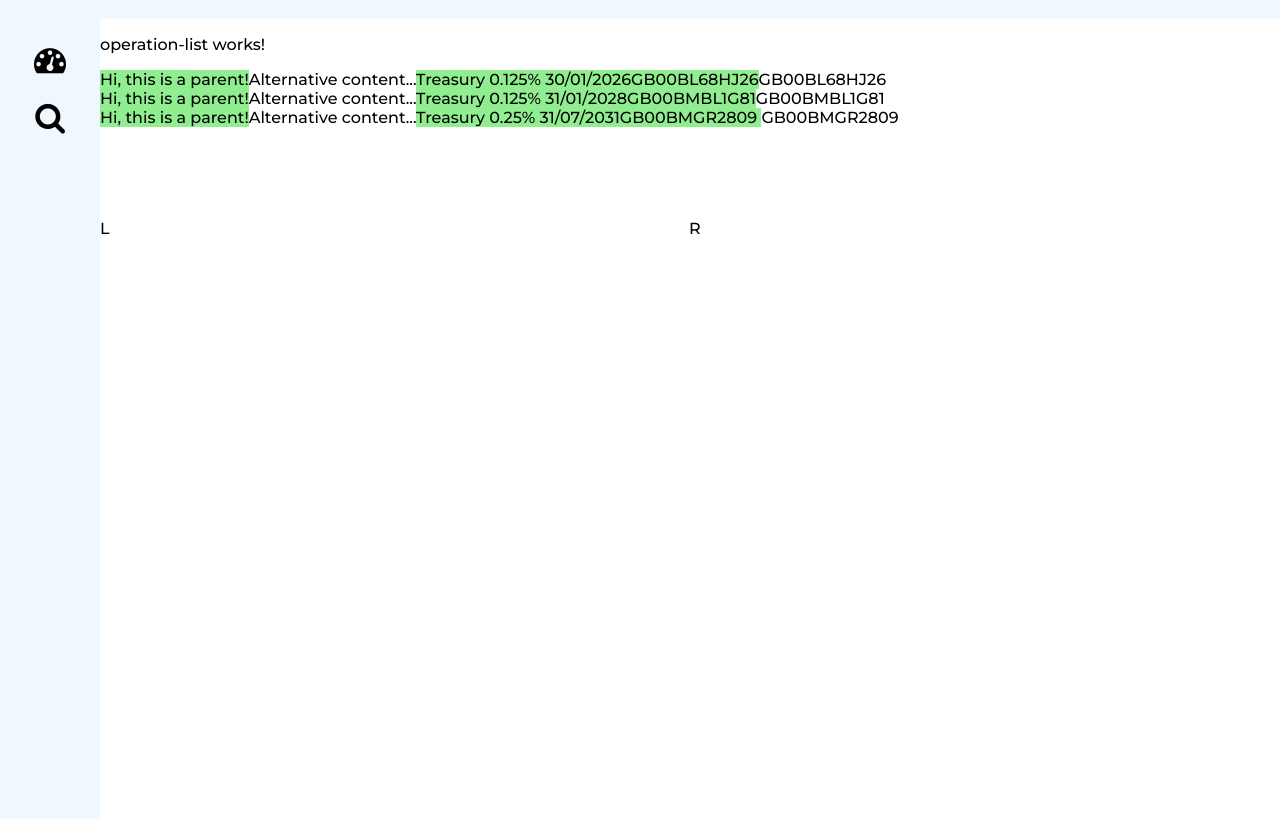
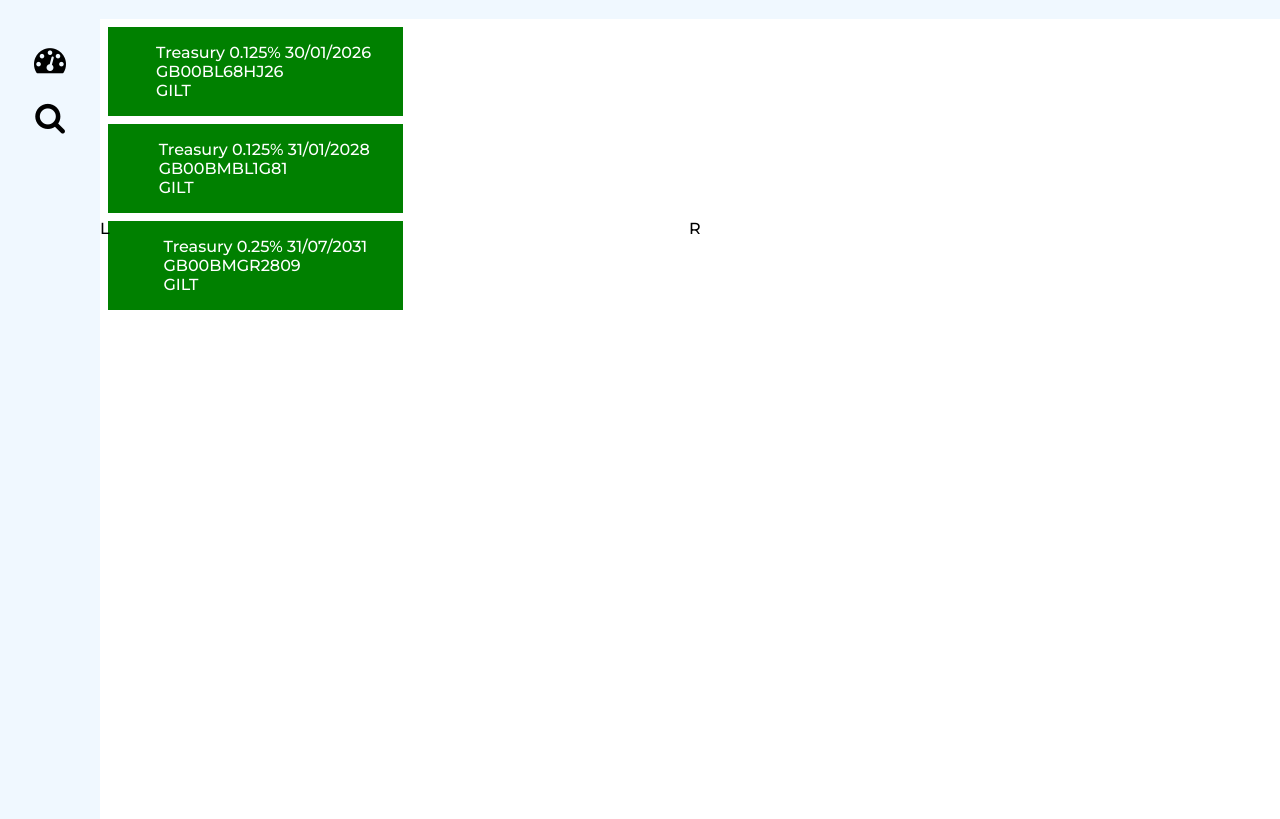
Before and after one commit to peter-breslin/angular-component, an Angular app: page / in a window 1280 px wide. Built offline with nearby package versions, Linux system fonts and the light colour scheme.

Commit message:
Update operation-item

```diff
--- a/src/app/module/dashboard/features/dashboard/dashboard/dashboard.component.html
+++ b/src/app/module/dashboard/features/dashboard/dashboard/dashboard.component.html
@@ -1,5 +1,5 @@
 <div class="container-dashboard">
-    <div class="dashboard-header"><app-operation-list></app-operation-list></div>
+    <div class="dashboard-header"><app-operation-list /></div>
     <div class="dashboard-left">L</div>
     <div class="dashboard-right">R</div>
 </div>
--- a/src/app/module/dashboard/features/operation-list/operation-item/operation-item.component.css
+++ b/src/app/module/dashboard/features/operation-list/operation-item/operation-item.component.css
@@ -0,0 +1,23 @@
+.container-operation-item{
+    border:1.0rem transparent;
+    background-color: green;
+    color:white;
+    display: grid;
+    grid-template-columns: 1ft;
+    grid-template-rows: 1fr;
+    grid-template-areas:
+    "operation-item-header"
+    "operation-item-footer";
+    margin:0.5rem;
+    max-width:25%;
+    overflow: hidden; /* Hide scrollbars */
+    padding:1.0rem;
+}
+
+.operation-item-header{
+    grid-area: operation-item;
+}
+
+.operation-item-footer{
+    grid-area: operation-item-footer;
+}
--- a/src/app/module/dashboard/features/operation-list/operation-item/operation-item.component.html
+++ b/src/app/module/dashboard/features/operation-list/operation-item/operation-item.component.html
@@ -1,18 +1,17 @@
 
-<div>
-    <ng-container [ngTemplateOutlet]="headerTemplate || defaultTemplate"></ng-container>
-    <ng-container [ngTemplateOutlet]="contentTemplate || defaultContentTemplate" [ngTemplateOutletContext]="{ $implicit: operation}"></ng-container>
+<div class="container-operation-item">
+    <div class="operation-item-header"><ng-container [ngTemplateOutlet]="headerTemplate || defaultHeaderTemplate" /></div>
+    <div class="operation-item-footer"><ng-container [ngTemplateOutlet]="contentTemplate || defaultContentTemplate" [ngTemplateOutletContext]="{ $implicit: operation}" /></div>
+</div>
 
-    <span>{{ operation?.isin }}</span>
+<ng-template #defaultHeaderTemplate>
+    <div>{{ operation?.title }}</div>
+    <div>{{ operation?.isin }}</div>
+    <div>{{ operation?.type }}</div>
+</ng-template>
 
-    <ng-template #defaultTemplate>
-        <span>{{ operation?.status }}</span>
-        <span>{{ operation?.price }}</span>
-        <span>{{ operation?.coupon }}</span>
-    </ng-template>
-    <ng-template #defaultContentTemplate>
-        <span>{{ operation?.type }}</span>
-        <span>{{ operation?.title}}</span>
-        <span>{{ operation?.maturityDate }}</span>
-    </ng-template>
-</div>
+<ng-template #defaultContentTemplate>
+    <!-- <span>{{ operation?.type }}</span>
+    <span>{{ operation?.title}}</span>
+    <span>{{ operation?.maturityDate }}</span> -->
+</ng-template>
--- a/src/app/module/dashboard/features/operation-list/operation-list.component.html
+++ b/src/app/module/dashboard/features/operation-list/operation-list.component.html
@@ -1,6 +1,5 @@
-<p>operation-list works!</p>
 
-<ng-template #parentHeader>
+<!-- <ng-template #parentHeader>
     <span class="parent-header">Hi, this is a parent!</span>
 </ng-template>
 
@@ -8,10 +7,14 @@
     <span>Alternative content...</span>
     <span class="content-header">{{ operation?.title }}</span>
     <span class="content-header">{{ operation?.isin }}</span>
-</ng-template>
+</ng-template> -->
 
 
 <div *ngFor="let o of dataSource">
+    <app-operation-item [operation]="o"></app-operation-item>
+</div>
+
+<!-- <div *ngFor="let o of dataSource">
 
     <app-operation-item
         [operation]="o"
@@ -20,5 +23,4 @@
 
     </app-operation-item>
 
-
-</div>
+</div> -->
```
